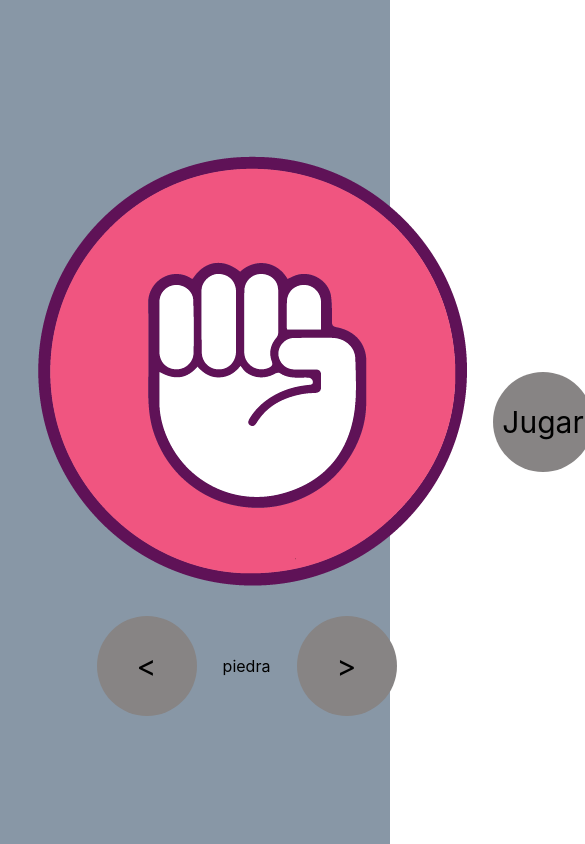
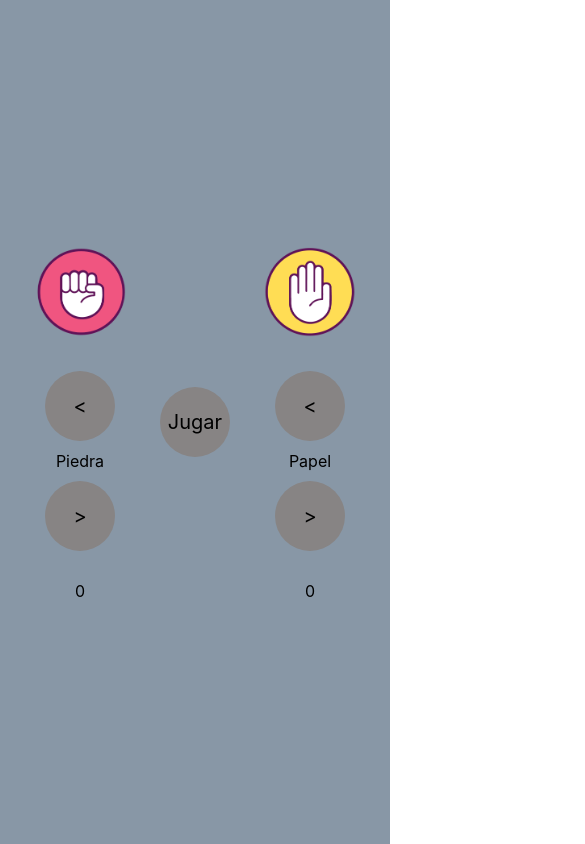
Before and after one commit to soniamogo/pptReact, a React (Create React App) app: page / in a window 390 px wide. Shown: the top 844 px of the page, 585 px wide, since content can reach past the window. Built offline with nearby package versions, Linux system fonts and the light colour scheme.

Commit message:
terminado

```diff
--- a/src/componentes/Boton/style.css
+++ b/src/componentes/Boton/style.css
@@ -8,4 +8,22 @@
     background-color: rgb(135, 132, 132);
     font-size: 30px;
     cursor: pointer;
+
 }
+
+@media (max-width : 900px){
+    #boton{
+        max-width: 80px;
+        max-height: 80px;
+        font-size: 25px;
+    }
+}
+
+@media (max-width : 700px){
+    #boton{
+        max-width: 70px;
+        max-height: 70px;
+        font-size: 20px;
+        margin: 10px;
+    }
+}
--- a/src/componentes/Modal/index.js
+++ b/src/componentes/Modal/index.js
@@ -1,13 +1,15 @@
 import React from 'react'
 import './style.css'
 
-const Modal = ({ganador}) => {
+const Modal = ({ganador, handleReset}) => {
     if (ganador!==''){
         return (
             <div id="modal">
-                {ganador!='empate' && 'El ganador es '}
-                {ganador==='empate' && 'Empate'}
+                {ganador!='Empate' && `El ganador es ${ganador}`}
+                {ganador==='Empate' && 'Empate'}
+                <div id='reset' onClick={handleReset}> Reset </div>
             </div>
+
         )
     }else {
         return null
--- a/src/componentes/Modal/style.css
+++ b/src/componentes/Modal/style.css
@@ -1,4 +1,8 @@
 #modal{
+    display: flex;
+    justify-content: center;
+    align-items: center;
+    flex-direction: column;
     width: 100%;
     height: 100%;
     background-color: rgba(73, 69, 69, 0.8);
@@ -9,3 +13,15 @@
     align-items: center;
     font-size: 30px
 }
+
+#reset{
+    width: 200px;
+    height: 100px;
+    background-color: aquamarine;
+    color: rgb(53, 86, 87);
+    display: flex;
+    align-items: center;
+    justify-content: center;
+    margin-top: 50px;
+    border-radius: 5px;
+}
--- a/src/componentes/Ppt/index.js
+++ b/src/componentes/Ppt/index.js
@@ -7,10 +7,12 @@ import Modal from '../Modal'
 export default class Ppt extends Component {
   constructor(props) {
     super(props)
-    this.opciones = ['piedra', 'papel', 'tijera']
+    this.opciones = ['Piedra', 'Papel', 'Tijera']
     this.state = {
-       seleccion1: 'piedra',
-       seleccion2: 'papel',
+       seleccion1: 'Piedra',
+       seleccion2: 'Papel',
+       ganadas1:0,
+       ganadas2:0,
        ganador: ''
     }
   }
@@ -52,28 +54,36 @@ export default class Ppt extends Component {
 
   jugada = () =>{
     var ganador = ''
-    if(this.state.seleccion1 === 'tijera' && this.state.seleccion2 === 'papel' ||
-       this.state.seleccion1 === 'piedra' && this.state.seleccion2 === 'tijera' ||
-       this.state.seleccion1 === 'papel' && this.state.seleccion2 === 'piedra'){
+    var {ganadas1, ganadas2} = this.state
+    if(this.state.seleccion1 === 'Tijera' && this.state.seleccion2 === 'Papel' ||
+       this.state.seleccion1 === 'Piedra' && this.state.seleccion2 === 'Tijera' ||
+       this.state.seleccion1 === 'Papel' && this.state.seleccion2 === 'Piedra'){
         ganador = 'Jugador 1';
-    }else if (this.state.seleccion2 === 'tijera' && this.state.seleccion1 === 'papel' ||
-              this.state.seleccion2 === 'piedra' && this.state.seleccion1 === 'tijera' ||
-              this.state.seleccion2 === 'papel' && this.state.seleccion1 === 'piedra'){
+        ganadas1++
+    }else if (this.state.seleccion2 === 'Tijera' && this.state.seleccion1 === 'Papel' ||
+              this.state.seleccion2 === 'Piedra' && this.state.seleccion1 === 'Tijera' ||
+              this.state.seleccion2 === 'Papel' && this.state.seleccion1 === 'Piedra'){
                 ganador = 'Jugador 2';
+                ganadas2++
               }else{
                 ganador = 'Empate'
               }
-              this.setState({ganador})
+              this.setState({ganador, ganadas1, ganadas2})
+  }
+  handleReset = () =>{
+    this.setState({seleccion1:'Piedra', seleccion2:'Papel', ganador:''})
   }
 
   render() {
     return (
       <div id='tablero'>
-        <Modal ganador={this.state.ganador}/>
+        <Modal ganador={this.state.ganador} handleReset={this.handleReset}/>
         <div id='jugadas'>
-            <Selector handleNext={this.handleNext} handlePrev={this.handlePrev} jugador={1} seleccion={this.state.seleccion1}/>
-            <Jugar jugada={this.jugada}/>
-            <Selector handleNext={this.handleNext} handlePrev={this.handlePrev} jugador={2} seleccion={this.state.seleccion2}/>
+            <Selector handleNext={this.handleNext} handlePrev={this.handlePrev} jugador={1} seleccion={this.state.seleccion1} ganadas={this.state.ganadas1}/>
+            <div id="jugar">
+              <Jugar jugada={this.jugada} />
+            </div>
+            <Selector handleNext={this.handleNext} handlePrev={this.handlePrev} jugador={2} seleccion={this.state.seleccion2} ganadas={this.state.ganadas2}/>
         </div>
       </div>
     )
--- a/src/componentes/Ppt/style.css
+++ b/src/componentes/Ppt/style.css
@@ -9,7 +9,15 @@
 
 }
 
+
 #jugadas{
     display: flex;
     justify-content: space-around;
 }
+
+@media (max-width : 700px){
+    #jugadas{
+        justify-content: center;
+
+    }
+}
--- a/src/componentes/Selector/index.js
+++ b/src/componentes/Selector/index.js
@@ -7,7 +7,7 @@ import './style.css'
 
 
 
-const Selector = ({handleNext, handlePrev, jugador, seleccion}) => {
+const Selector = ({handleNext, handlePrev, jugador, seleccion, ganadas}) => {
   let nextOption = () =>{
     handleNext(jugador)
   }
@@ -18,14 +18,15 @@ const Selector = ({handleNext, handlePrev, jugador, seleccion}) => {
 
   return (
     <div id='jugador'>
-      {seleccion === 'piedra' && <img src={Piedra}/>}
-      {seleccion === 'papel' && <img src={Papel}/>}
-      {seleccion === 'tijera' && <img src={Tijera}/>}
+      {seleccion === 'Piedra' && <img src={Piedra}/>}
+      {seleccion === 'Papel' && <img src={Papel}/>}
+      {seleccion === 'Tijera' && <img src={Tijera}/>}
       <div id="botones">
         <Boton content='<' handleClick={prevOption}/>
         <div id='opcion'> {seleccion}</div>
         <Boton content='>' handleClick={nextOption}/>
       </div>
+      <div id='ganadas'>{ganadas}</div>
     </div>
 
 
--- a/src/componentes/Selector/style.css
+++ b/src/componentes/Selector/style.css
@@ -17,3 +17,27 @@
     width: 100px;
     text-align: center;
 }
+
+img{
+    width: 400px;
+}
+
+#ganadas{
+    flex-direction: column;
+}
+
+@media (max-width : 900px){
+    img{
+        max-width: 200px;
+    }
+}
+
+@media (max-width : 700px){
+    img{
+        max-width: 100px;
+    }
+    #botones{
+        flex-direction: column;
+        margin: 20px;
+    }
+}
```
